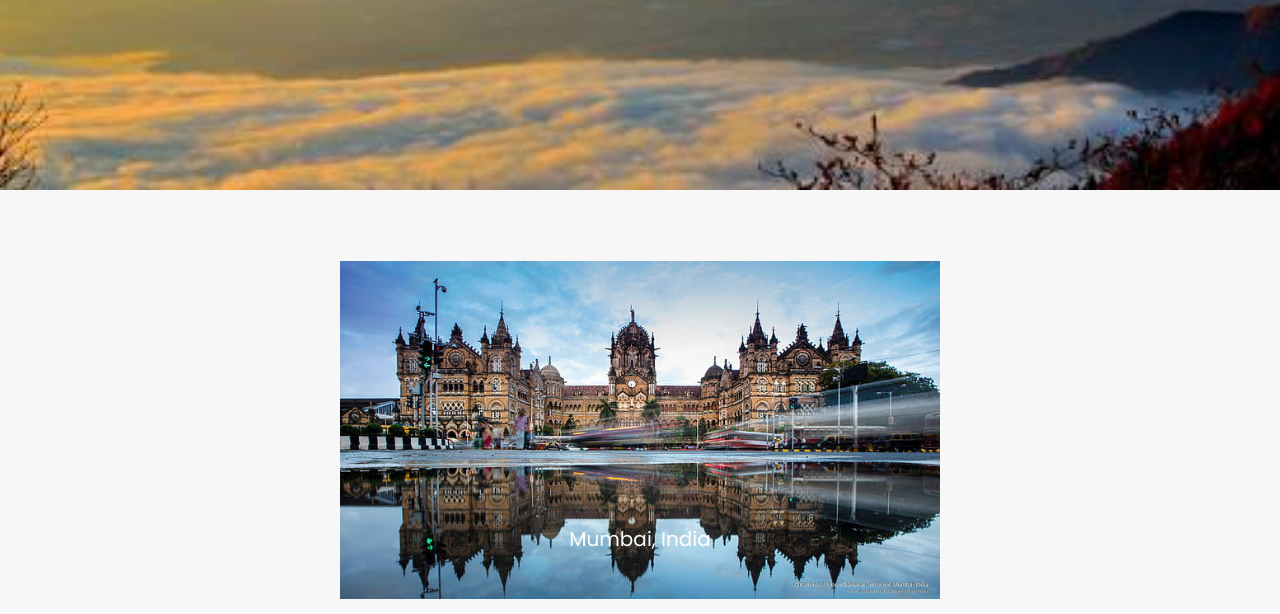
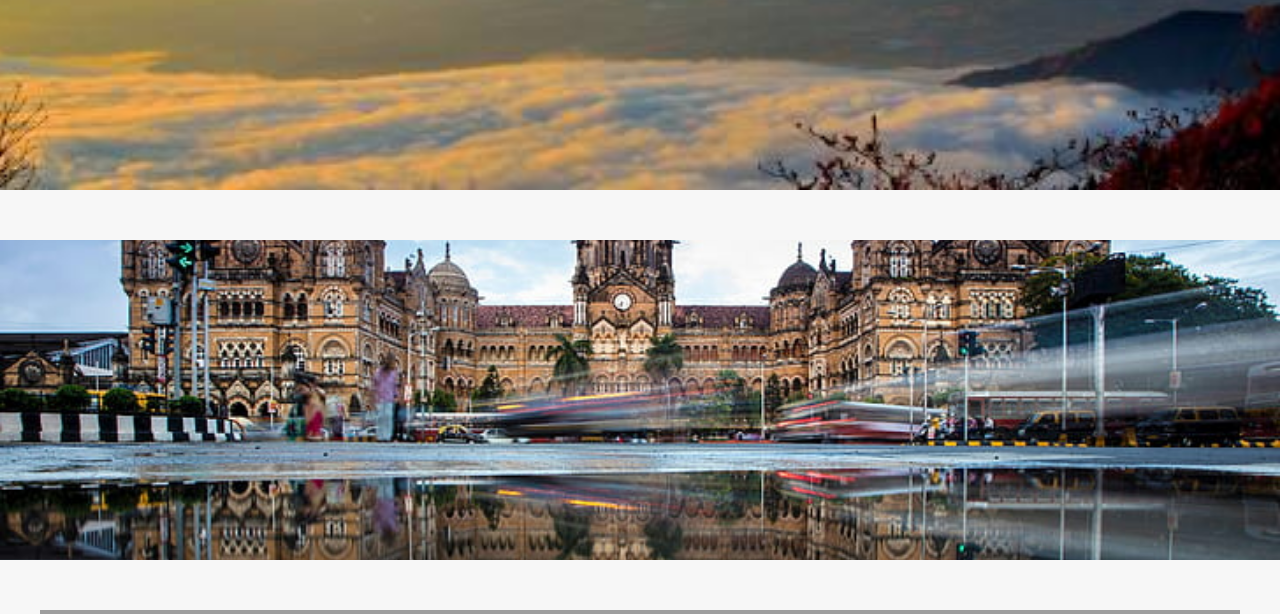
Before and after one commit to Amjuks/Byte-Force_WebDev, a Django app: page /voyage_mate/ in a window 1280 px wide. Shown: the part 610-1224 px from the top of the page. Run offline with Django 5.2, Linux system fonts and the light colour scheme; grey boxes are pictures that could not be loaded.

Commit message:
carousel

```diff
--- a/byte_force/voyage_mate/static/voyage_mate/index.css
+++ b/byte_force/voyage_mate/static/voyage_mate/index.css
@@ -128,10 +128,23 @@
     display: flex;
     justify-content: center;
     align-items: center;
-    padding: 50px 20px;
-    height: 30rem;
-    width: 40rem;
+    /* margin: 50px 0px; */
+    height: 20rem;
+    width: 100vw;
     margin: auto;
+    margin: 50px auto;
+    overflow: hidden;
+  }
+
+
+
+  #carouselSlide {
+    width: 100%;
+  }
+
+  #carouselSlide img {
+    object-fit: cover;
+    width: 100%;
   }
 
   /* Destinations Section Styles */
@@ -139,10 +152,12 @@
     display: grid;
     grid-template-columns: repeat(auto-fill, minmax(300px, 1fr));
     gap: 20px;
-    padding: 50px 20px;
+    padding: 50px 0px;
     max-width: 1200px;
     margin: auto;
   }
+
+
 
   .destination {
     background-color: white;
```
Also changed, not shown: byte_force/db.sqlite3.
